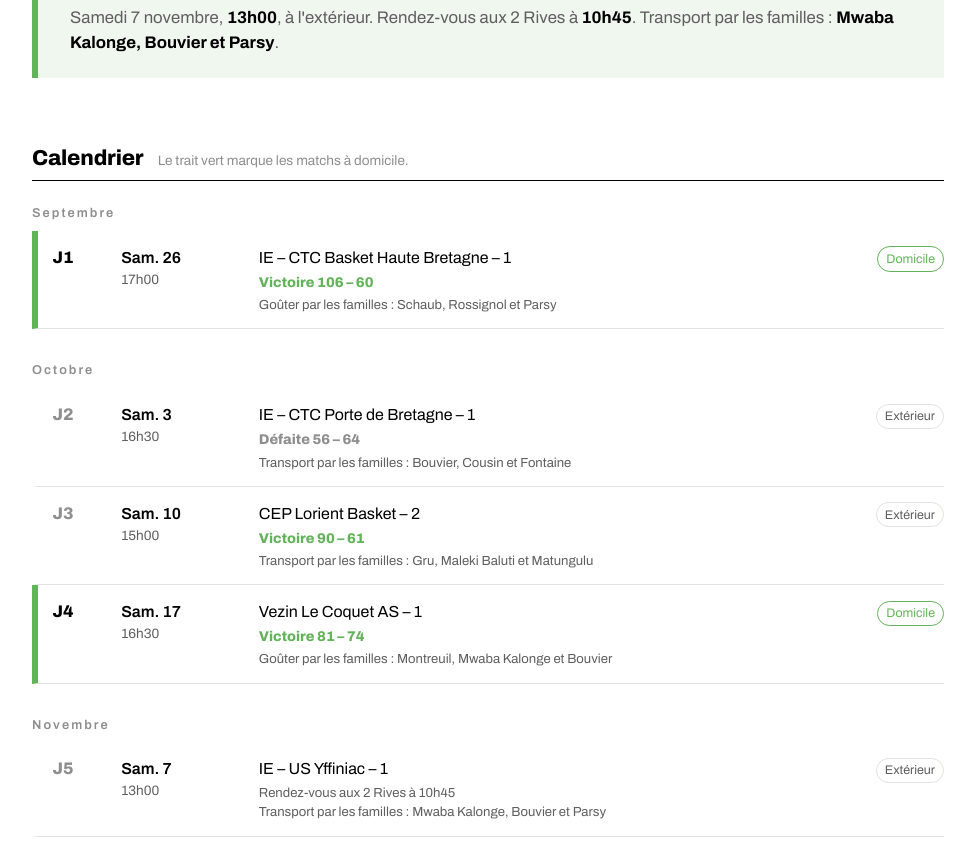
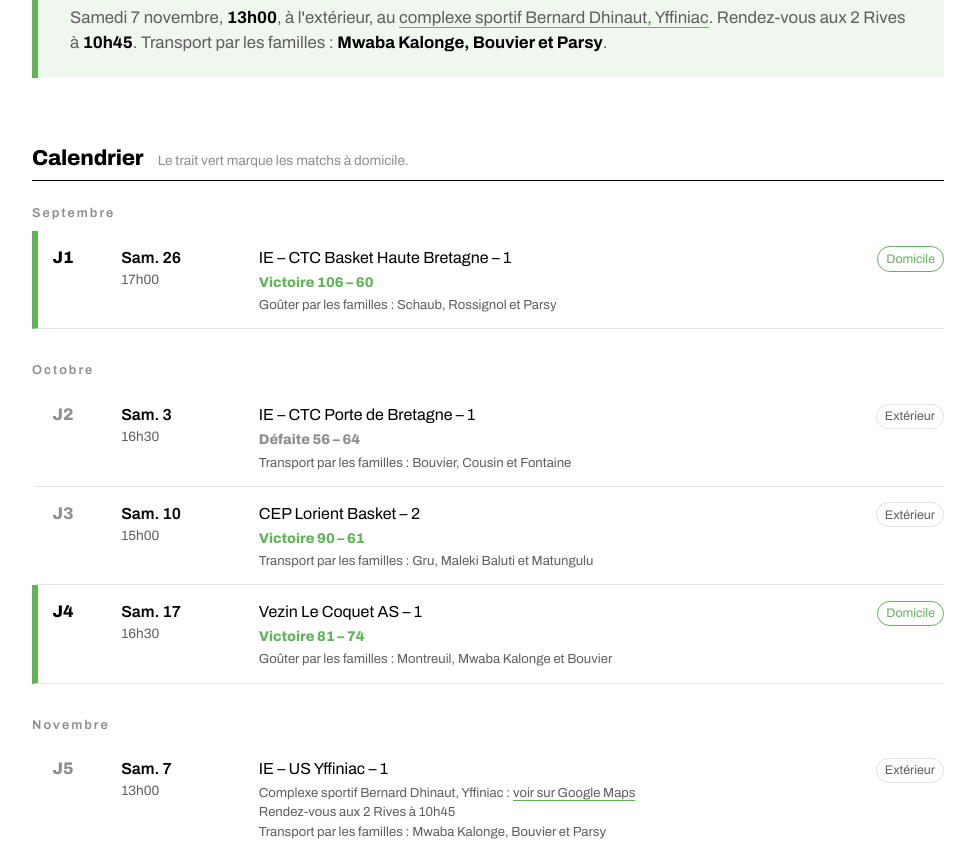
Before and after one commit to rpau15region/elite, a plain HTML site: page index.html in a window 1280 px wide. Shown: the part 337-1178 px from the top of the page, without its empty margins (152-1127 px from the left). Drawn offline with Linux system fonts and the light colour scheme.

Commit message:
Add files via upload

```diff
--- a/index.html
+++ b/index.html
@@ -138,6 +138,8 @@
   .squad .contact a{color:inherit;text-decoration:none;border-bottom:1px solid var(--green)}
   .squad .contact a:hover{color:var(--green)}
   .squad .todo{font-size:.85rem;color:var(--ink-faint);margin-top:.25rem}
+  .map-link{color:inherit;text-decoration:none;border-bottom:1px solid var(--green)}
+  .map-link:hover{color:var(--green)}
 
   .note{margin-top:3.5rem;border-top:1px solid var(--line);padding-top:1rem;
     font-size:.85rem;color:var(--ink-faint);max-width:44rem}
@@ -244,7 +246,7 @@
   <div class="next">
     <p class="tag">Prochain match</p>
     <h2>US Yffiniac</h2>
-    <p class="when">Samedi 7 novembre, <b>13h00</b>, à l'extérieur. Rendez-vous aux 2 Rives à <b>10h45</b>. Transport par les familles : <b>Mwaba Kalonge, Bouvier et Parsy</b>.</p>
+    <p class="when">Samedi 7 novembre, <b>13h00</b>, à l'extérieur, au <a class="map-link" href="https://www.google.com/maps/search/?api=1&query=Complexe+sportif+Bernard+Dhinaut+Yffiniac" target="_blank" rel="noopener">complexe sportif Bernard Dhinaut, Yffiniac</a>. Rendez-vous aux 2 Rives à <b>10h45</b>. Transport par les familles : <b>Mwaba Kalonge, Bouvier et Parsy</b>.</p>
   </div>
 
   <section>
@@ -294,7 +296,7 @@
       <div class="jour">J5</div>
       <div class="date">Sam. 7<em>13h00</em></div>
       <div class="foe"><span class="name">IE – US Yffiniac – 1</span>
-        <div class="duty">Rendez-vous aux 2 Rives à 10h45<br>Transport par les familles : Mwaba Kalonge, Bouvier et Parsy</div></div>
+        <div class="duty">Complexe sportif Bernard Dhinaut, Yffiniac : <a class="map-link" href="https://www.google.com/maps/search/?api=1&query=Complexe+sportif+Bernard+Dhinaut+Yffiniac" target="_blank" rel="noopener">voir sur Google Maps</a><br>Rendez-vous aux 2 Rives à 10h45<br>Transport par les familles : Mwaba Kalonge, Bouvier et Parsy</div></div>
       <div class="where">Extérieur</div>
     </div>
     <div class="game">
```
